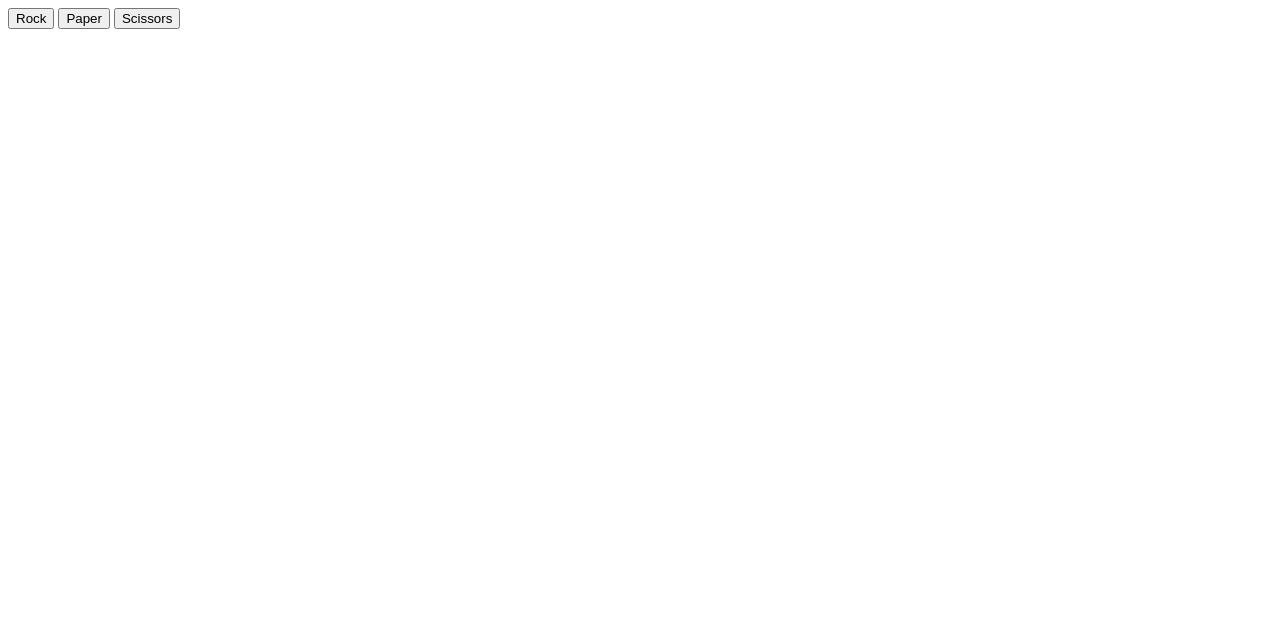
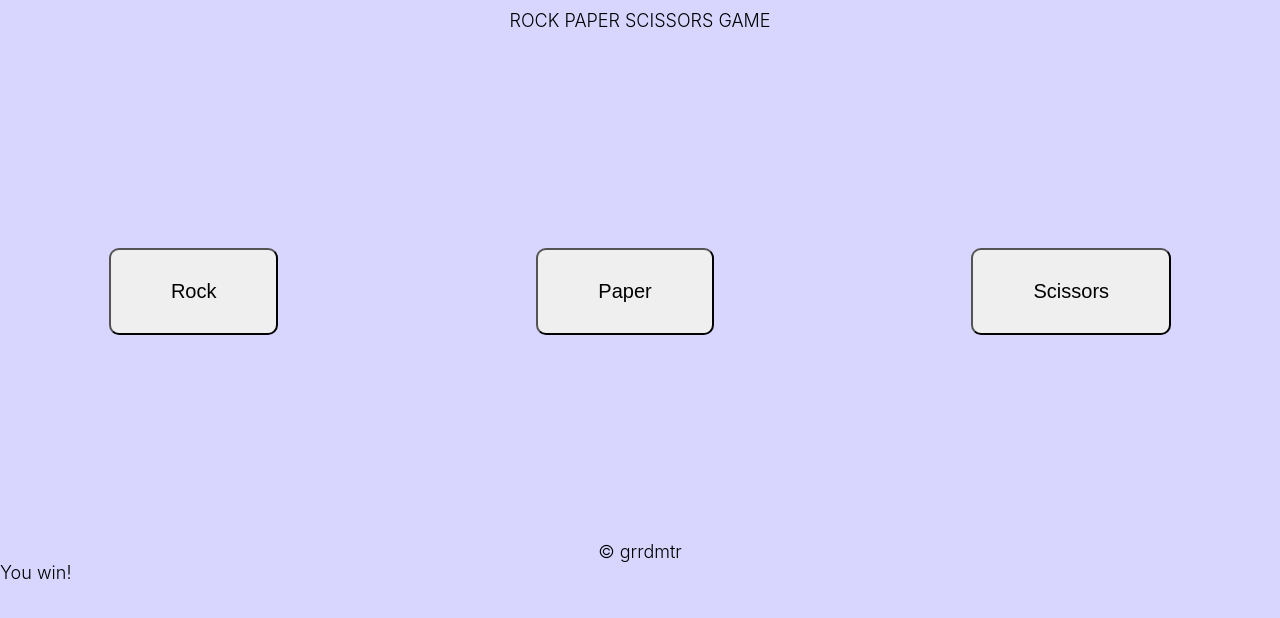
Before and after one commit to grrdmtr/rock-paper-scissors, a plain HTML site: page index.html in a window 1280 px wide. Both pictures are taken after a click on the button "Rock". Drawn offline with Linux system fonts and the light colour scheme.

Commit message:
Added ui elements

```diff
--- a/index.html
+++ b/index.html
@@ -4,10 +4,19 @@
         <title>ROCK PAPER SCISSORS Game</title>
         <meta charset="UTF-8">
         <script src="js-file.js" defer></script>
+        <link rel="stylesheet" href="style.css">
     </head>
     <body>
-    <button onclick="playRound('ROCK', computerPlay())">Rock</button>
-    <button onclick="playRound('PAPER', computerPlay())">Paper</button>
-    <button onclick="playRound('SCISSORS', computerPlay())">Scissors</button>
+        <div id="container" class="container">
+            <header class="title">ROCK PAPER SCISSORS GAME</header>
+                <div class="game-container">
+                    <div class="choices">
+                        <button onclick="playRound('ROCK', computerPlay())">Rock</button>
+                        <button onclick="playRound('PAPER', computerPlay())">Paper</button>
+                        <button onclick="playRound('SCISSORS', computerPlay())">Scissors</button>
+                    </div>
+                </div>
+            <footer>© grrdmtr</footer>
+        </div>
     </body>
 </html>
--- a/js-file.js
+++ b/js-file.js
@@ -12,87 +12,76 @@ function playersPlay() {
     return select;
 }
 
+let score;
+
 function playRound (playerSelection, computerSelection) {
-
-    let score;
 
     if (playerSelection == "ROCK" && computerSelection == "PAPER") {
          score = "lose";
-         console.log("You Lose! PAPER beats ROCK");
-         return score;
+         result.textContent = "You Lose! PAPER beats ROCK";
     } else if (playerSelection == "PAPER" && computerSelection == "ROCK") {
          score = "win";
-         console.log("You win!");
-         return score;
+         result.textContent = "You win!";
     } else if (playerSelection == "ROCK" && computerSelection == "SCISSORS") {
          score = "win";
-         console.log("You win!");
-         return score;
+         result.textContent = "You win!";
     } else if (playerSelection == "SCISSORS" && computerSelection == "ROCK") {
          score = "lose";
-         console.log("You Lose! ROCK beats SCISSORS");
-         return score;
+         result.textContent = "You Lose! ROCK beats SCISSORS";
     } else if (playerSelection == "PAPER" && computerSelection == "SCISSORS") {
          score = "lose";
-         console.log('You Lose! SCISSORS beats PAPER');
-         return score;
+         result.textContent = 'You Lose! SCISSORS beats PAPER';
     } else if (playerSelection == "SCISSORS" && computerSelection == "PAPER") {
          score = "win";
-         console.log("You win!");
-         return score;
+         result.textContent = "You win!";
     } else if (playerSelection == "PAPER" && computerSelection == "PAPER") {
          score = "draw";
-         console.log("It's a draw");
-         return score;
+         result.textContent = "It's a draw";
     } else if (playerSelection == "ROCK" && computerSelection == "ROCK") {
          score = "draw";
-         console.log("It's a draw");
-         return score;
+         result.textContent = "It's a draw";
     } else if (playerSelection == "SCISSORS" && computerSelection == "SCISSORS") {
          score = "draw";
-         console.log("It's a draw")
-         return score;
+         result.textContent = "It's a draw";
+    };
+    getResult();
+};
+let playerScore = 0;
+let computerScore = 0;
+let totalScore = 0;
+
+function getResult() {
+    if (score === "win") {
+        playerScore += 1;
+        } else if (score === "lose") {
+        computerScore += 1;
+        }
+        console.log(playerScore);
+        console.log(computerScore);
+        checkWinner();
+    }
+
+function checkWinner() {
+
+    totalScore = playerScore + computerScore;
+
+     if (playerScore > computerScore && totalScore === 5) {
+        result.textContext = "Congratulations! You won!";
+        playerScore = 0;
+        computerScore = 0;
+     } else if (playerScore < computerScore &&  totalScore === 5) {
+        result.textContent = "Bohoo! You lose!";
+        playerScore = 0;
+        computerScore = 0;
+     } else if (playerScore == computerScore &&  totalScore === 5) {
+        result.textContext = "Ha! It's a draw!";
+        playerScore = 0;
+        computerScore = 0;
      }
 }
 
-function game() {
-     let playerScore = 0;
-     let computerScore = 0;
-     let finalScore;
-     // check prefix and postfix incrementation ++i, i++;
-     for (i=0; i <= 5; i++) {
-         console.log(playRound(playersPlay(), computerPlay()));
-         if (score === "win") {
-             playerScore += 1;
-             finalScore =  `The score is ${playerScore} - ${computerScore}`;
-             console.log(playerScore);
-             console.log(computerScore);
-             console.log(finalScore);
-         } else if (score === "lose") {
-             computerScore += 1;
-             finalScore =  `The score is ${playerScore} - ${computerScore}`;
-             console.log(playerScore);
-             console.log(computerScore);
-             console.log(finalScore);
-         } else if (score === "draw") {
-             finalScore =  `The score is ${playerScore} - ${computerScore}`;
-             console.log(playerScore);
-             console.log(computerScore);
-             console.log(finalScore);
-         } else if(score === undefined) {
-             playRound(playersPlay(), computerPlay());
-             console.log(playerScore);
-             console.log(computerScore);
-             console.log(finalScore);
-         }
-     }
-     if (playerScore > computerScore) {
-         console.log(`${finalScore}. You won!`);
-     } else if (playerScore <computerScore) {
-         console.log(`${finalScore}. You lose!`)
-     } else {
-         console.log(`${finalScore}. It's a draw!`)
-     }
- }
+ const container = document.querySelector('#container');
 
- window.addEventListener('click', playRound);
+ const result = document.createElement('div');
+ result.classList.add('result');
+ container.appendChild(result);
--- /dev/null
+++ b/style.css
@@ -0,0 +1,42 @@
+body {
+    font-family: -apple-system, BlinkMacSystemFont, 'Segoe UI', Roboto, Oxygen, Ubuntu, Cantarell, 'Open Sans', 'Helvetica Neue', sans-serif;
+    font-weight: 300;
+    min-height: 100vh;
+    margin: 0;
+    font-size: 18px;
+    display: flex;
+    flex-direction: column;
+    background: #d8d6ff;
+}
+.container {
+
+}
+
+.title {
+    text-align: center;
+    padding: 10px;
+}
+
+button {
+    font-size: 20px;
+    padding : 30px 60px;
+    border-radius: 10px;
+}
+
+.choices {
+    display: flex;
+    gap: 40px;
+    justify-content: space-around;
+}
+
+footer {
+    text-align: center;
+}
+
+.game-container  {
+    height : 500px;
+    display : flex;
+    justify-content : space-around;
+    flex-direction : column;
+    gap : 15px;
+}
```
Lines whose indentation alone changed are shown as unchanged.
